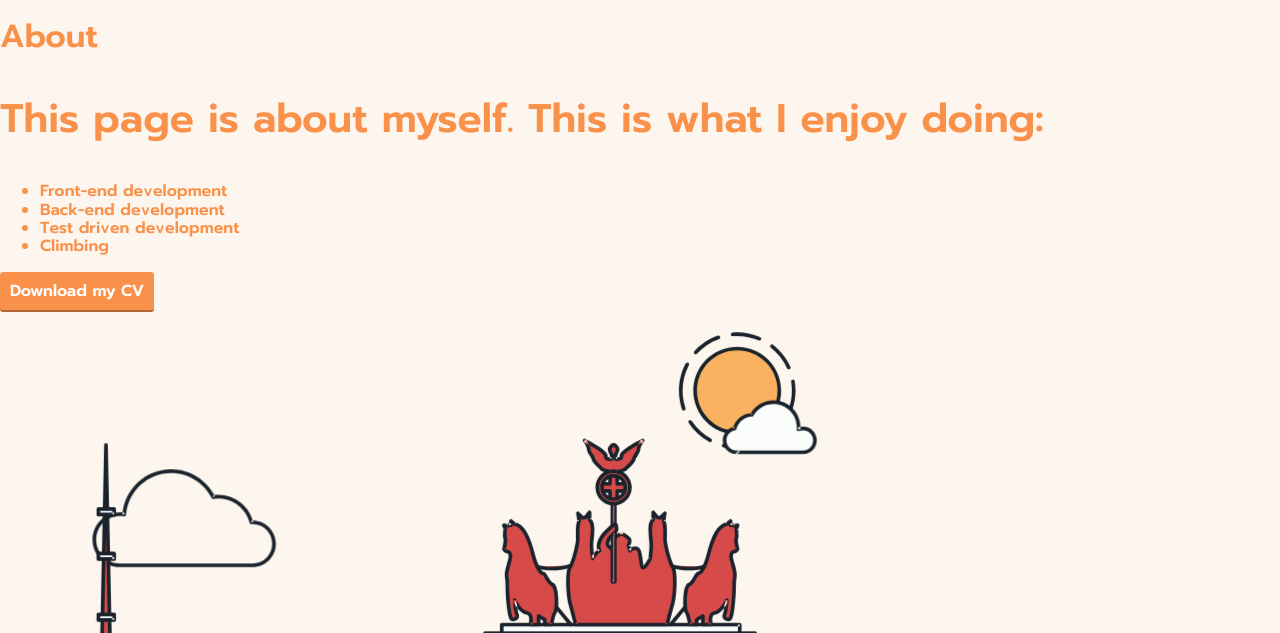
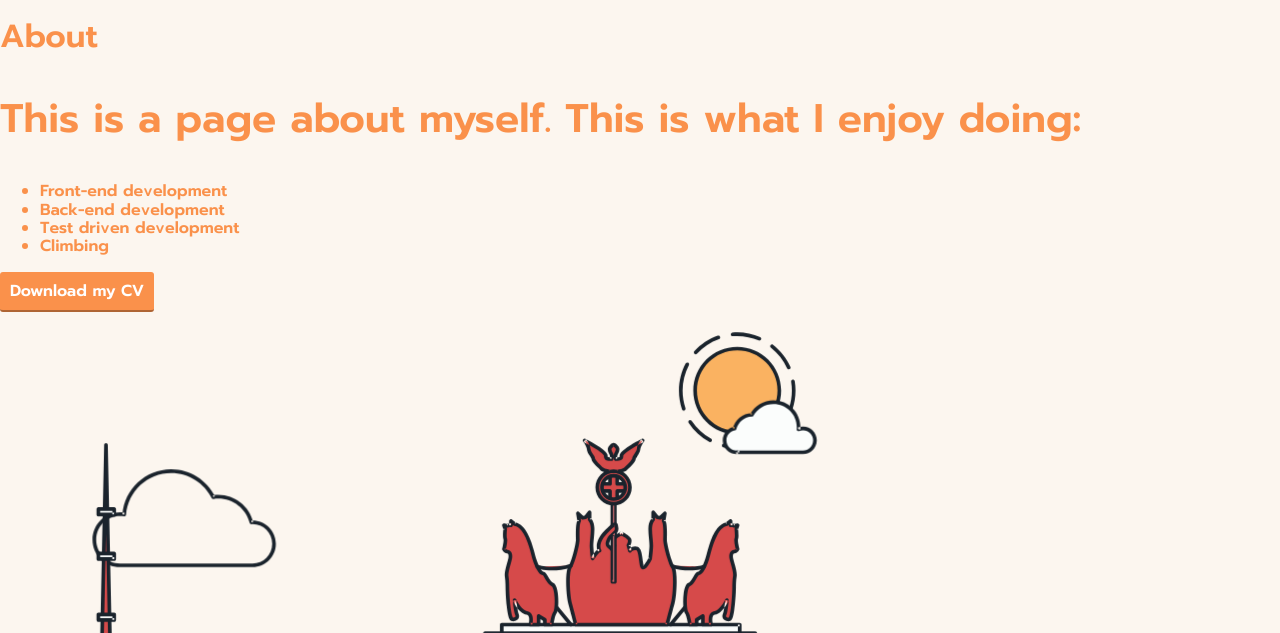
Before and after one commit to appaandbuki/portfolio-site, a plain HTML site: page about.html in a window 1280 px wide. Shown: the part 125-758 px from the top of the page. Drawn offline with nearby package versions, Linux system fonts and the light colour scheme; a web font is replaced by a local one.

Commit message:
changes to the about paragraph text

```diff
--- a/about.html
+++ b/about.html
@@ -36,7 +36,7 @@
 
   <h1>About</h1>
 
-  <p>This page is about myself. This is what I enjoy doing:</p>
+  <p>This is a page about myself. This is what I enjoy doing:</p>
   <ul>
     <li>Front-end development</li>
     <li>Back-end development</li>
```
